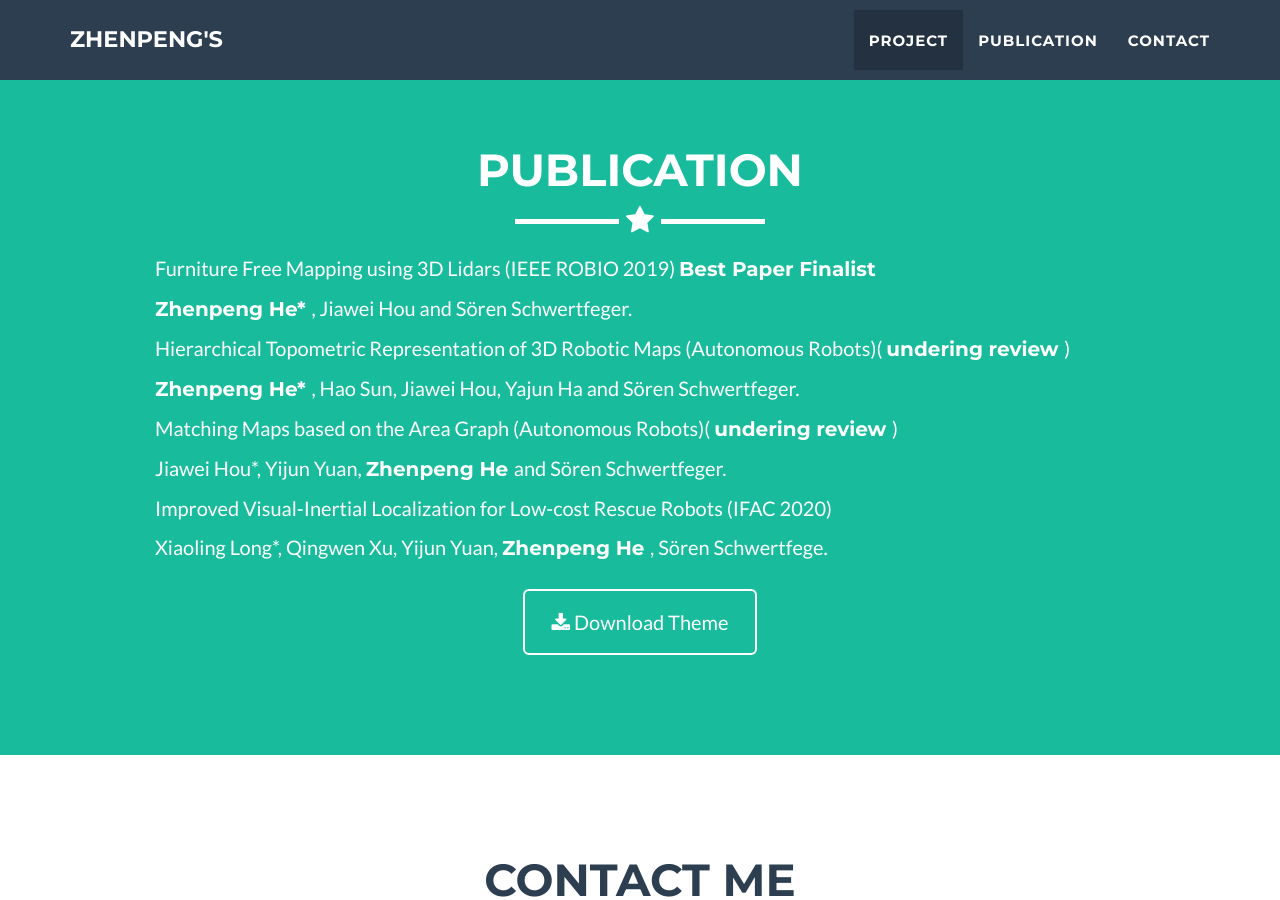
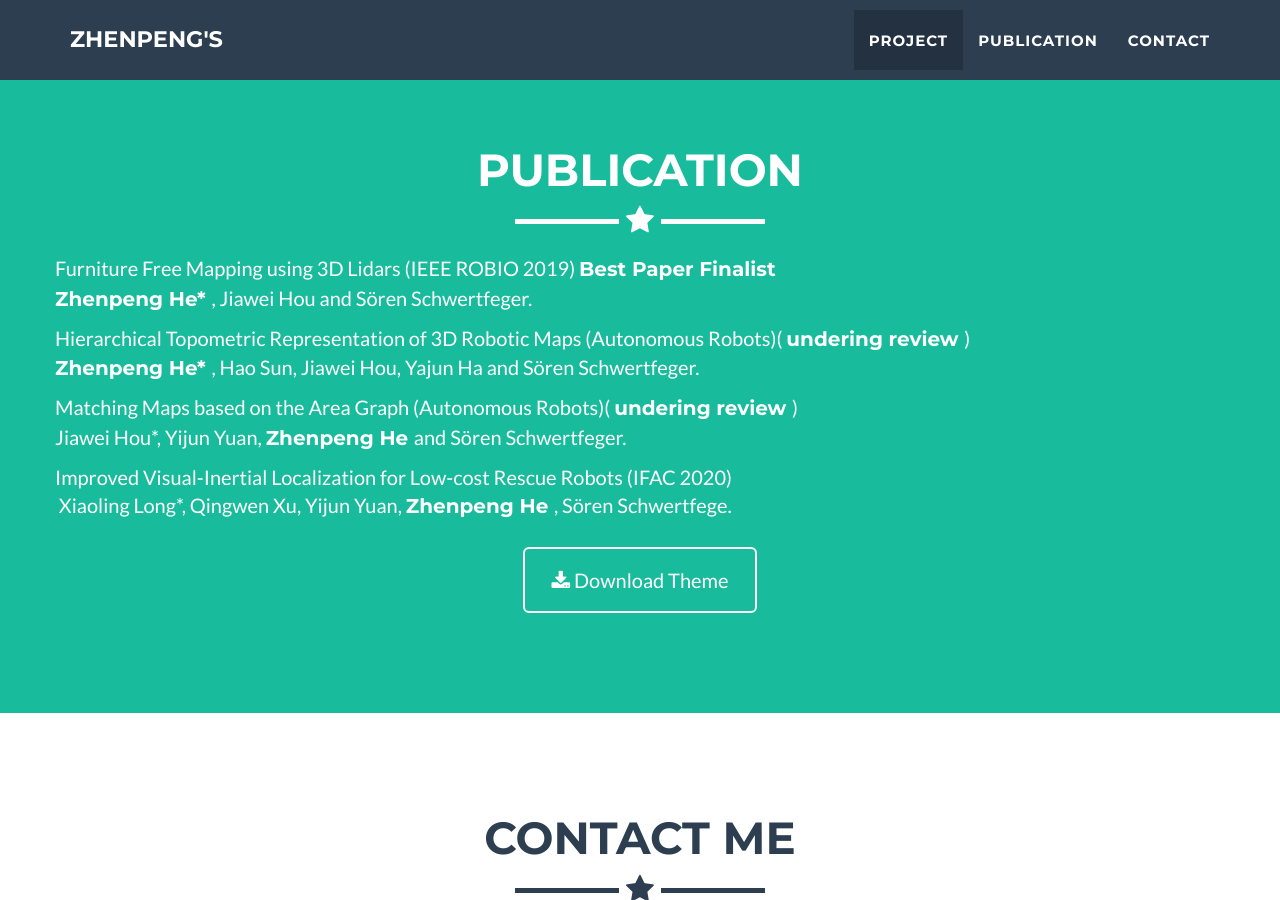
Before and after one commit to Hezip/hezhp.github.io, a Jekyll site: the page built from index.html, in a window 1280 px wide and 900 px high, scrolled down 1661 px. Built offline with Jekyll 4.4.1, drawn with Linux system fonts in a browser that asks for light colours.

Commit message:
update publication

```diff
--- a/_includes/about.html
+++ b/_includes/about.html
@@ -9,14 +9,14 @@
             </div>
             <div class="row">
                 <div class="row-lg-4">
-                    <p style="text-indent: 5em;"> Furniture Free Mapping using 3D Lidars (IEEE ROBIO 2019) <h8> Best Paper Finalist </h8>  </p>
-                    <p style="text-indent: 5em;">    <h8> Zhenpeng He* </h8>, Jiawei Hou and Sören Schwertfeger.</p>
-                    <p style="text-indent: 5em;"> Hierarchical Topometric Representation of 3D Robotic Maps (Autonomous Robots)( <h8> undering review </h8>)  </p>
-                    <p style="text-indent: 5em;">    <h8> Zhenpeng He* </h8>, Hao Sun, Jiawei Hou, Yajun Ha and Sören Schwertfeger.</p>
-                    <p style="text-indent: 5em;"> Matching Maps based on the Area Graph (Autonomous Robots)( <h8> undering review </h8>) </p>
-                    <p style="text-indent: 5em;">    Jiawei Hou*, Yijun Yuan, <h8> Zhenpeng He </h8> and Sören Schwertfeger.</p>
-                    <p style="text-indent: 5em;"> Improved Visual-Inertial Localization for Low-cost Rescue Robots (IFAC 2020)  </p>
-                    <p style="text-indent: 5em;">    Xiaoling Long*, Qingwen Xu, Yijun Yuan, <h8> Zhenpeng He </h8>, Sören Schwertfege.</p>
+                    <p >Furniture Free Mapping using 3D Lidars (IEEE ROBIO 2019) <h8> Best Paper Finalist </h8>  </br>
+                        <h8> Zhenpeng He* </h8>, Jiawei Hou and Sören Schwertfeger.</p>
+                    <p>Hierarchical Topometric Representation of 3D Robotic Maps (Autonomous Robots)( <h8> undering review </h8>) </br>
+                        <h8> Zhenpeng He* </h8>, Hao Sun, Jiawei Hou, Yajun Ha and Sören Schwertfeger.</p>
+                    <p>Matching Maps based on the Area Graph (Autonomous Robots)( <h8> undering review </h8>) </br>
+                        Jiawei Hou*, Yijun Yuan, <h8> Zhenpeng He </h8> and Sören Schwertfeger.</p>
+                    <p>Improved Visual-Inertial Localization for Low-cost Rescue Robots (IFAC 2020)  </br>
+                         Xiaoling Long*, Qingwen Xu, Yijun Yuan, <h8> Zhenpeng He </h8>, Sören Schwertfege.</p>
                 </div>
                 <div class="col-lg-8 col-lg-offset-2 text-center">
                     <a href="https://www.baidu.com" class="btn btn-lg btn-outline">
```
